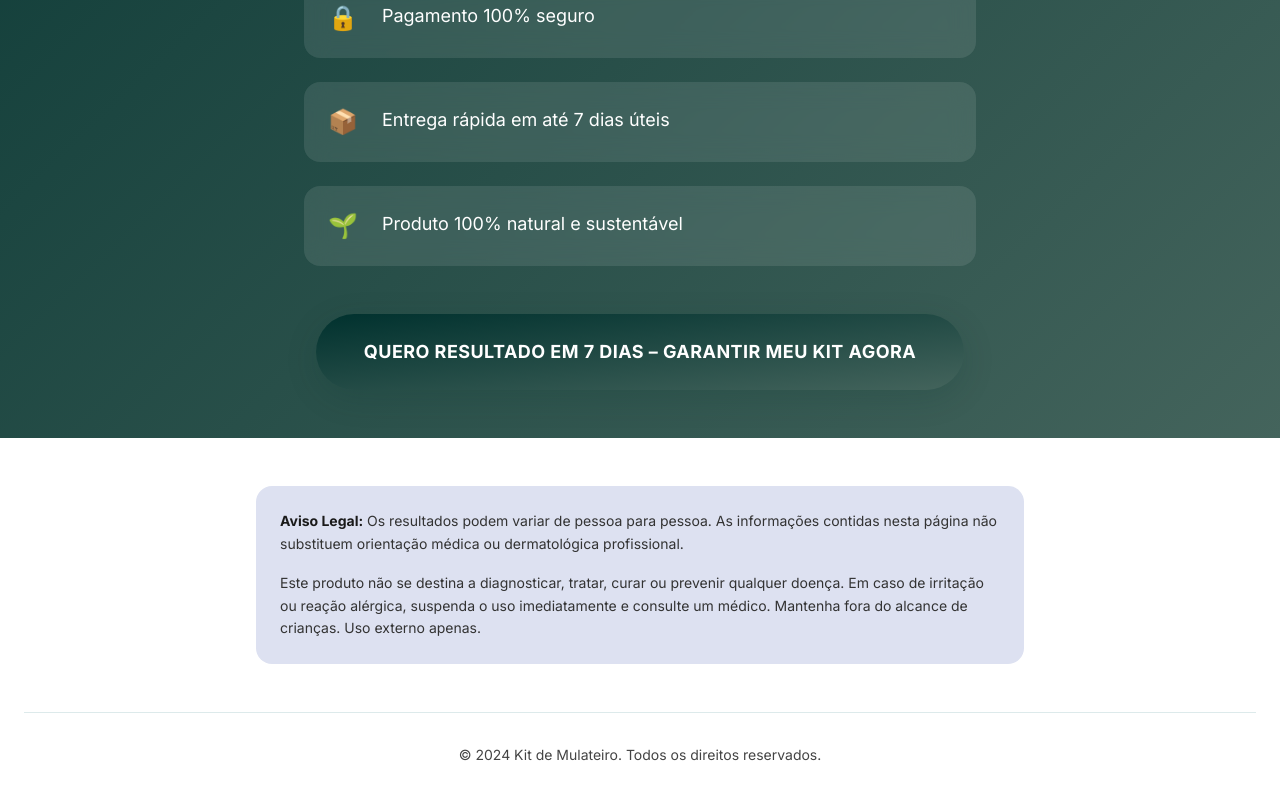
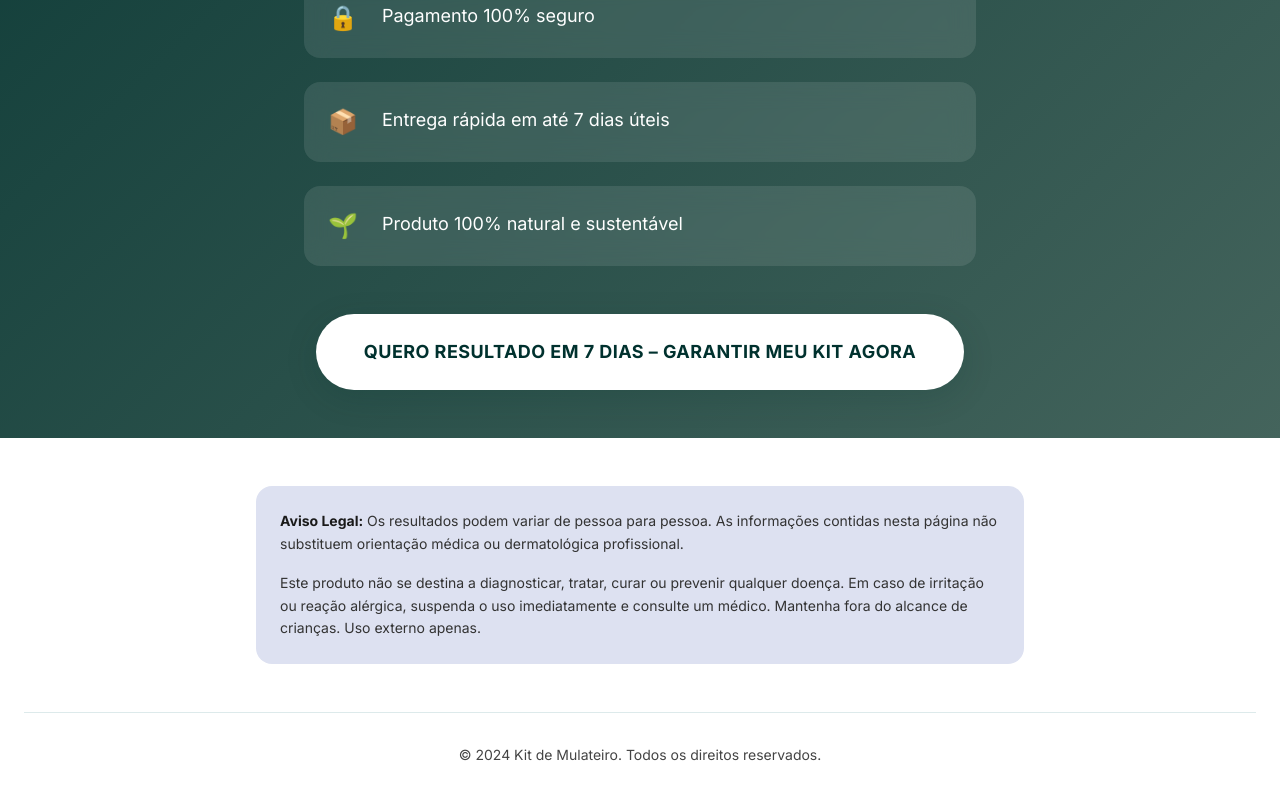
Before and after one commit to jhonataugusto/landing-page-kit-mulateiro, a React (Vite) app: page / in a window 1280 px wide. Shown: the part 11190-11990 px from the top of the page. Built offline with nearby package versions, Linux system fonts and the light colour scheme.

Commit message:
fix #3: button color problems

```diff
--- a/src/sections/SummaryCTA.jsx
+++ b/src/sections/SummaryCTA.jsx
@@ -57,7 +57,7 @@ export default function SummaryCTA() {
                     </div>
                 </div>
 
-                <CTAButton href="/oferta">
+                <CTAButton href="/oferta" variant="inverted">
                     QUERO RESULTADO EM 7 DIAS – GARANTIR MEU KIT AGORA
                 </CTAButton>
             </div>
```
